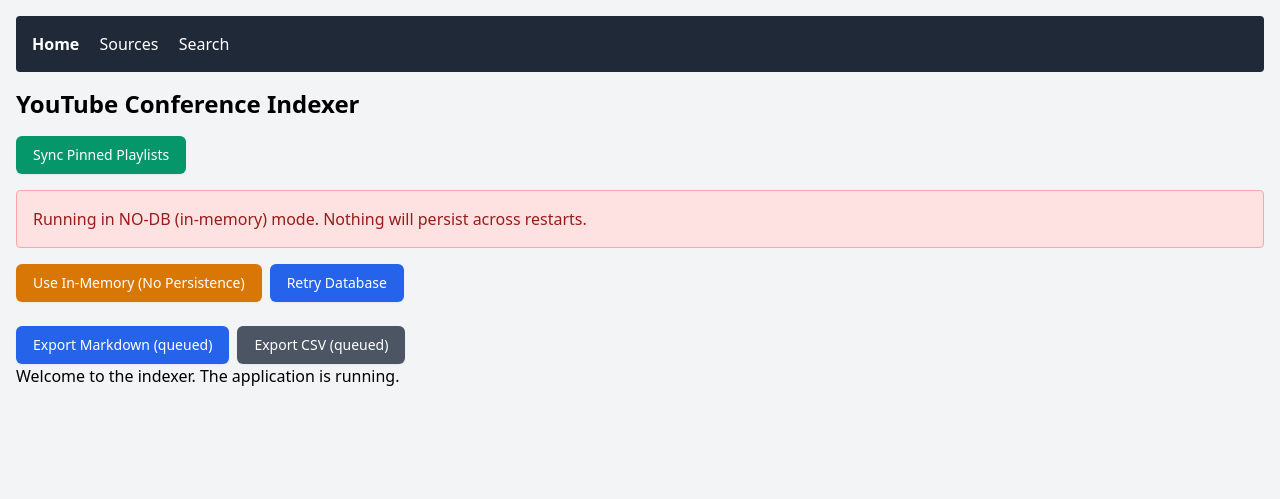
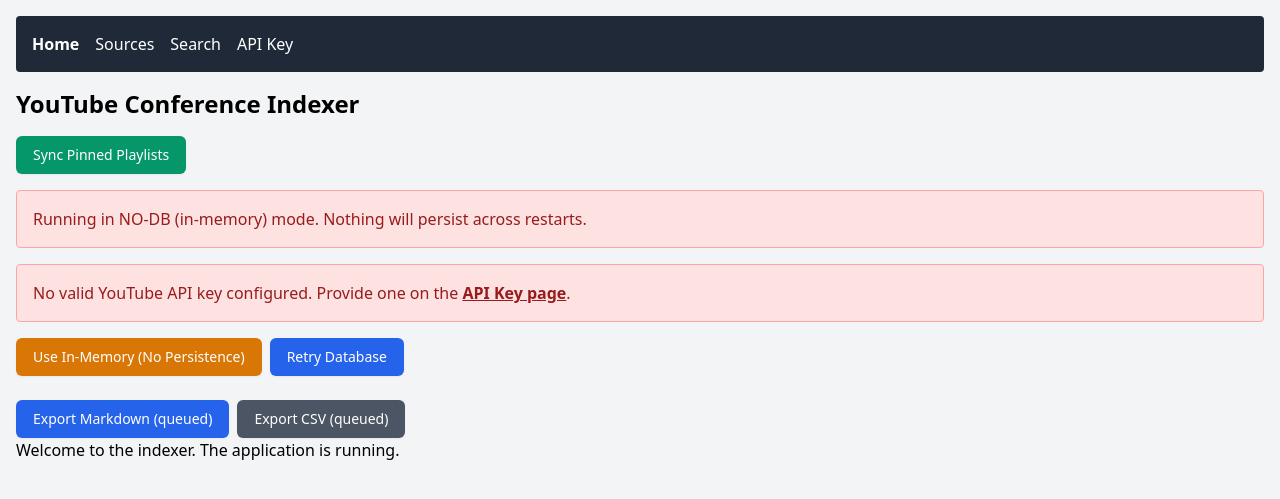
Before and after one commit to DanielLowry/youtube-conference-indexer, a FastAPI app: page / in a window 1280 px wide. Shown: the top 499 px of the page. Run offline with FastAPI, Linux system fonts and the light colour scheme; parts of the project's set-up code (start-up, migrations or seed data) failed here and were passed over; some libraries are stand-ins or nearby versions.

Commit message:
Add dynamic DB layer with in-memory fallback/toggles; show no-DB warning on home and nav now global. Implement API key management UI: new API key page, warning on home, runtime override in YouTube client with validation. Harden YouTube calls: validate missing/placeholder key, surface discovery/sync errors in UI, set sync error banner. Add export endpoints/logic (Markdown/CSV) with UI buttons; cover status/tag updates and exports in tests. Add DB-free mode test and adjust fixtures to use dynamic DB init; all tests updated and passing. Document DB-free mode and setup nuances; update plan with DB portability item.

```diff
--- a/app/main.py
+++ b/app/main.py
@@ -13,6 +13,8 @@ app = FastAPI()
 
 templates = Jinja2Templates(directory="templates")
 
+sync_error_message = None
+
 
 # Dependency
 def get_db():
@@ -26,10 +28,16 @@ def get_db():
 @app.get("/", response_class=HTMLResponse)
 async def read_root(request: Request):
     db_state = database.get_db_state()
+    api_key_valid = youtube.has_valid_key()
     return templates.TemplateResponse(
         request,
         "index.html",
-        {"request": request, "db_state": db_state},
+        {
+            "request": request,
+            "db_state": db_state,
+            "sync_error_message": sync_error_message,
+            "api_key_valid": api_key_valid,
+        },
     )
 
 
@@ -77,17 +85,24 @@ async def discover_playlists(
         raise HTTPException(status_code=404, detail="Source not found")
 
     if source.type == "channel":
-        playlists_data = youtube.get_channel_playlists(source.external_id)
-        for item in playlists_data:
-            playlist_id = item["id"]
-            existing_playlist = crud.get_playlist_by_external_id(db, external_id=playlist_id)
-            if not existing_playlist:
-                playlist = schemas.PlaylistCreate(
-                    external_id=playlist_id,
-                    title=item["snippet"]["title"],
-                    description=item["snippet"]["description"],
-                )
-                crud.create_playlist(db, playlist=playlist, source_id=source_id)
+        try:
+            playlists_data = youtube.get_channel_playlists(source.external_id)
+            for item in playlists_data:
+                playlist_id = item["id"]
+                existing_playlist = crud.get_playlist_by_external_id(db, external_id=playlist_id)
+                if not existing_playlist:
+                    playlist = schemas.PlaylistCreate(
+                        external_id=playlist_id,
+                        title=item["snippet"]["title"],
+                        description=item["snippet"]["description"],
+                    )
+                    crud.create_playlist(db, playlist=playlist, source_id=source_id)
+        except Exception as exc:  # noqa: BLE001
+            logging.exception("Discover playlists failed")
+            return HTMLResponse(
+                f'<div class="p-3 rounded bg-red-100 text-red-800">Error discovering playlists: {exc}</div>',
+                status_code=500,
+            )
 
     db.refresh(source)
     return templates.TemplateResponse(
@@ -109,6 +124,7 @@ def _sync_playlist_videos(playlist_id: int):
     """Background job to sync a single playlist."""
     db = database.SessionLocal()
     try:
+        global sync_error_message
         playlist = crud.get_playlist(db, playlist_id=playlist_id)
         if not playlist:
             return
@@ -137,13 +153,25 @@ def _sync_playlist_videos(playlist_id: int):
         logging.info("Synced %s new videos for playlist %s", new_count, playlist.external_id)
     except Exception:
         logging.exception("Sync failed for playlist_id=%s", playlist_id)
+        sync_error_message = "Sync failed; check API key/network. See logs for details."
     finally:
         db.close()
 
 
 @app.post("/sync/run", response_class=HTMLResponse)
 async def run_sync(background_tasks: BackgroundTasks, request: Request, db: Session = Depends(get_db)):
+    global sync_error_message
+    sync_error_message = None
     pinned_playlists = crud.get_pinned_playlists(db)
+    if not pinned_playlists:
+        return HTMLResponse(
+            """
+            <div id="sync-status" class="text-yellow-700 bg-yellow-100 p-2 rounded">
+                No pinned playlists to sync.
+            </div>
+            """,
+            status_code=200,
+        )
     for playlist in pinned_playlists:
         background_tasks.add_task(_sync_playlist_videos, playlist.id)
 
@@ -240,6 +268,21 @@ async def remove_video_tag(
     )
 
 
+@app.get("/api-key", response_class=HTMLResponse)
+async def api_key_form(request: Request):
+    return templates.TemplateResponse(
+        request,
+        "api-key.html",
+        {"request": request, "api_key_valid": youtube.has_valid_key()},
+    )
+
+
+@app.post("/api-key", response_class=RedirectResponse)
+async def set_api_key(key: str = Form(...)):
+    youtube.set_api_key(key.strip())
+    return RedirectResponse(url="/", status_code=303)
+
+
 @app.get("/search", response_class=HTMLResponse)
 async def search_videos_page(
     request: Request, q: Optional[str] = None, db: Session = Depends(get_db)
--- a/app/youtube.py
+++ b/app/youtube.py
@@ -1,9 +1,42 @@
 from googleapiclient.discovery import build
+from googleapiclient.errors import HttpError
 import isodate
 from .config import settings
 
+_current_api_key = settings.youtube_api_key
+
+
+def set_api_key(key: str):
+    global _current_api_key
+    _current_api_key = key
+    return _current_api_key
+
+
+def get_api_key():
+    return _current_api_key
+
+
+def has_valid_key():
+    try:
+        _validate_api_key()
+        return True
+    except RuntimeError:
+        return False
+
+
+def _validate_api_key():
+    key = _current_api_key
+    if not key or "your_api_key_here" in key:
+        raise RuntimeError("YouTube API key is missing or invalid. Set YOUTUBE_API_KEY in .env.")
+    return key
+
+
 def get_youtube_service():
-    return build('youtube', 'v3', developerKey=settings.youtube_api_key)
+    key = _validate_api_key()
+    try:
+        return build('youtube', 'v3', developerKey=key)
+    except HttpError as exc:
+        raise RuntimeError(f"YouTube API error: {exc}") from exc
 
 def get_channel_playlists(channel_id: str):
     youtube = get_youtube_service()
--- a/templates/base.html
+++ b/templates/base.html
@@ -10,6 +10,12 @@
 </head>
 <body class="bg-gray-100">
     <div class="container mx-auto p-4">
+        <nav class="bg-gray-800 text-white p-4 rounded mb-4 flex items-center space-x-4">
+            <a href="/" class="font-bold">Home</a>
+            <a href="/sources">Sources</a>
+            <a href="/search">Search</a>
+            <a href="/api-key">API Key</a>
+        </nav>
         {% block content %}{% endblock %}
     </div>
 </body>
--- a/templates/index.html
+++ b/templates/index.html
@@ -1,14 +1,6 @@
 {% extends "base.html" %}
 
 {% block content %}
-<nav class="bg-gray-800 text-white p-4 rounded mb-4">
-    <div class="container mx-auto">
-        <a href="/" class="font-bold">Home</a>
-        <a href="/sources" class="ml-4">Sources</a>
-        <a href="/search" class="ml-4">Search</a>
-    </div>
-</nav>
-
 <h1 class="text-2xl font-bold mb-4">YouTube Conference Indexer</h1>
 
 <div class="mb-4">
@@ -27,6 +19,16 @@
 {% if db_state and db_state.mode == "memory" %}
 <div class="mt-4 p-4 rounded bg-red-100 text-red-800 border border-red-300">
     Running in NO-DB (in-memory) mode. Nothing will persist across restarts.
+</div>
+{% endif %}
+{% if not api_key_valid %}
+<div class="mt-4 p-4 rounded bg-red-100 text-red-800 border border-red-300">
+    No valid YouTube API key configured. Provide one on the <a href="/api-key" class="underline font-semibold">API Key page</a>.
+</div>
+{% endif %}
+{% if sync_error_message %}
+<div class="mt-2 p-3 rounded bg-red-100 text-red-800 border border-red-300">
+    Sync error: {{ sync_error_message }}
 </div>
 {% endif %}
 
```
Also changed, not shown: templates/api-key.html (added, +30 -0 lines), tests/test_app_smoke.py (+7 -6 lines).
